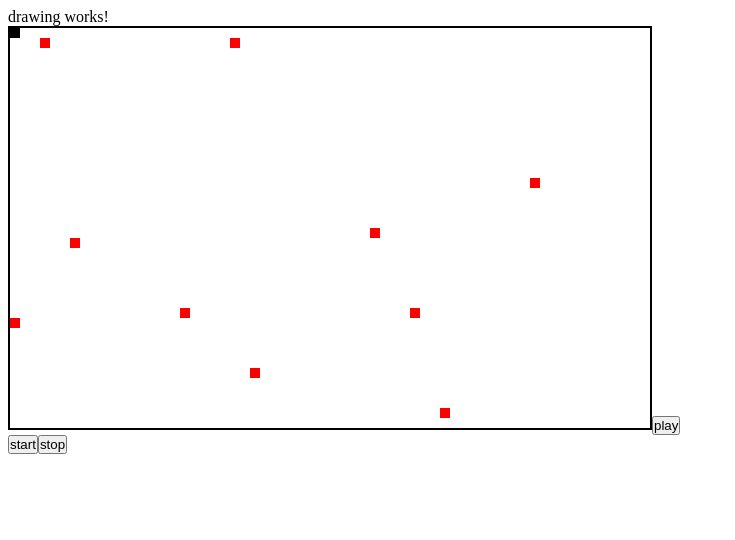
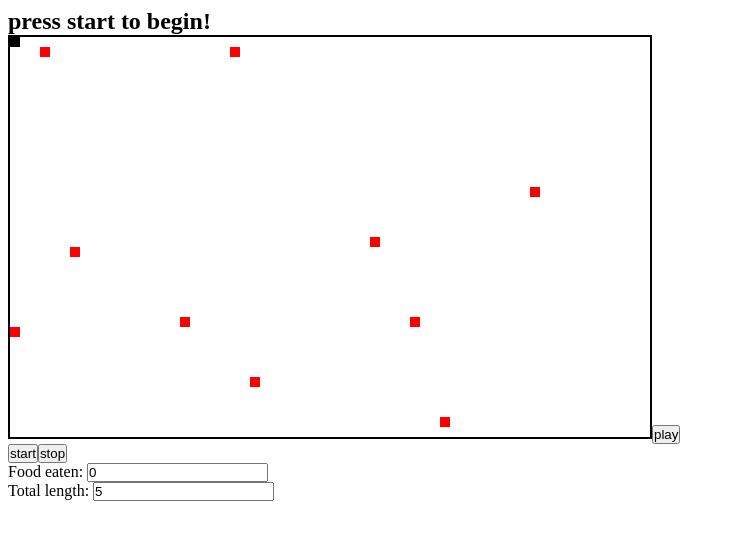
Before and after one commit to immarianaas/snake-bar-frontend, an Angular app: page / in a window 1280 px wide. Shown: the top 540 px of the page, without its empty margins (0-735 px from the left). Built offline with nearby package versions, Linux system fonts and the light colour scheme.

Commit message:
many improvs

```diff
--- a/src/app/app.module.ts
+++ b/src/app/app.module.ts
@@ -5,6 +5,7 @@ import { AppRoutingModule } from './app-routing.module';
 import { AppComponent } from './app.component';
 import { GameComponent } from './game/game.component';
 import { DrawingComponent } from './drawing/drawing.component';
+import { FormsModule } from '@angular/forms';
 
 @NgModule({
   declarations: [
@@ -14,7 +15,8 @@ import { DrawingComponent } from './drawing/drawing.component';
   ],
   imports: [
     BrowserModule,
-    AppRoutingModule
+    AppRoutingModule,
+    FormsModule
   ],
   providers: [],
   bootstrap: [AppComponent]
--- a/src/app/drawing/drawing.component.html
+++ b/src/app/drawing/drawing.component.html
@@ -1,4 +1,8 @@
-<p>drawing works!</p>
+<h2 *ngIf="this.pause">stopped</h2>
+<h2 *ngIf="this.running">playing</h2>
+<h2 *ngIf="this.isGameover">game over c':</h2>
+
+<h2 *ngIf="!this.pause&&!this.running&&!this.isGameover">press start to begin!</h2>
 
 <canvas tabindex=1 #canv focus (keydown)="animateDirection($event.keyCode)"></canvas>
 <button (click)="animate()" (keypress)="animate()" (focus)="log()">play</button>
@@ -6,3 +10,16 @@
 <br />
 <button (click)="start()">start</button>
 <button (click)="stop()">stop</button>
+
+<br />
+<label>Food eaten: </label>
+<input type="number" [(ngModel)]="this.snake.foodeaten" />
+
+<br />
+<label>Total length: </label>
+<input type="number" [(ngModel)]="this.snake.maxlen" />
+
+<!--
+
+    [(ngModel)]="this.snake.foodeten"
+-->
--- a/src/app/drawing/drawing.component.ts
+++ b/src/app/drawing/drawing.component.ts
@@ -1,4 +1,6 @@
 import { Component, ElementRef, OnInit, ViewChild } from '@angular/core';
+import { FormsModule } from '@angular/forms';
+
 import { Square } from './square';
 import { Canvas } from '../canvas';
 import { Direction, GameKey } from '../enums';
@@ -7,6 +9,7 @@ import { Grid } from '../grid';
 import { Snake } from '../snake';
 import { Direct } from 'protractor/built/driverProviders';
 import { Food } from '../food';
+import { Observable } from 'rxjs';
 
 
 @Component({
@@ -22,8 +25,9 @@ export class DrawingComponent implements OnInit {
   canvas!: Canvas;
   grid!: Grid;
 
-  private snake!: Snake;
+  public  snake!: Snake;
   private food!: Food;
+
 
   //private ctx!: CanvasRenderingContext2D;
 
@@ -35,11 +39,16 @@ export class DrawingComponent implements OnInit {
     if (!c || !(c instanceof CanvasRenderingContext2D)) throw new Error('canvas context error');
     this.ctx = c;
     */
-   this.canvas = new Canvas(this.canv.nativeElement);
-   this.grid = new Grid(this.canv.nativeElement);
+   this.setup();
+  }
 
-   this.snake = new Snake(this.grid, new Position(0,0));
-   this.food = new Food(this.grid, 10);
+  setup() : void {
+    this.canvas = new Canvas(this.canv.nativeElement);
+    this.grid = new Grid(this.canv.nativeElement);
+
+    this.food = new Food(this.grid, 10);
+    this.snake = new Snake(this.grid, new Position(0,0, 'black'), this.food, this);
+
   }
 
 
@@ -88,19 +97,41 @@ export class DrawingComponent implements OnInit {
 
   }
 
-  private running: boolean = false;
+  public running: boolean = false;
+  public pause: boolean = false;
+  public isGameover: boolean = false;
 
   start(): void {
     this.canv.nativeElement.focus();
 
     if (this.running) return;
+
+    if (!this.pause) this.setup();
     this.snake.start();
     this.running = true;
+    this.isGameover=false;
+
+
   }
+
 
   stop(): void {
     this.running = false;
+    this.pause = true;
     this.snake.stop();
+  }
+
+  restart(): void {
+    this.running = false;
+    this.pause = false;
+    this.start();
+
+  }
+
+  public gameover(): void {
+    this.running = false;
+    this.pause = false;
+    this.isGameover = true;
   }
 
   /*
--- a/src/app/food.ts
+++ b/src/app/food.ts
@@ -7,14 +7,14 @@ export class Food {
     // private currfood: number;
     private grid: Grid;
 
-    private foodset: Set<Position>;
+    private foodset: Position[];
 
     public constructor(grid: Grid, nfood?: number) {
         if (nfood || nfood && nfood < 0) this.nfood = nfood;
         // this.currfood = 0;
         this.grid = grid;
 
-        this.foodset = new Set<Position>();
+        this.foodset = [];
 
         this.initialSpawn();
 
@@ -22,16 +22,56 @@ export class Food {
 
     private initialSpawn(): void {
 
-        while (this.foodset.size < this.nfood) {
+        while (this.foodset.length < this.nfood) {
             const newfoodp : Position = this.getRandomPos();
-            if (this.grid.addFood(newfoodp)) this.foodset.add(newfoodp);
+            if (this.grid.addFood(newfoodp)) this.foodset.push(newfoodp);
         }
     }
 
     private getRandomPos(): Position {
         const y = Math.floor(Math.random() * (NUM_Y+1));
         const x = Math.floor(Math.random() * (NUM_X+1));
-        return new Position(x,y);
+        return new Position(x,y, 'red');
     }
 
+
+    public isFood(p: Position): any {
+        // return this.foodset.has(p);
+        /*
+        return this.foodset.some(function(arrPos) {
+            if (p.equals(arrPos)) return arrPos;
+            else return false;
+        });
+        */
+       var match : any = false;
+       this.foodset.forEach( f => {
+           if (f.equals(p)) match = f;
+       })
+       return match;
+    }
+
+    public ate(p: Position) : void {
+        /*
+        var i : number = 0;
+        var found : number = -1;
+        this.foodset.forEach( elem => {
+            if (elem.equals(p)) {
+                found = i;
+                console.error('entrou')
+            }
+            console.log('hello')
+            i++;
+        });
+        */
+
+        this.foodset = this.foodset.filter(elem => !elem.equals(p));
+        // delete this.foodset[found];
+        console.error(this.foodset.length);
+        // if (ind != -1) delete this.foodset[ind];
+
+        while (this.foodset.length < this.nfood) {
+            const newfoodp : Position = this.getRandomPos();
+            if (this.grid.addFood(newfoodp)) this.foodset.push(newfoodp);
+        }
+    }
 }
--- a/src/app/grid.ts
+++ b/src/app/grid.ts
@@ -28,11 +28,12 @@ export class Grid {
         this.context = ctx;
     }
 
-    fillSquare(p: Position, colour?: string) : void {
+    fillSquare(p: Position) : void {
+        // to remove the arg 'colour'
         this.occupied.add(p);
 
-        if (!colour) colour = 'black';
-
+        const colour = !p.colour ? 'black' : p.colour;
+        // if (!colour) colour = 'black';
         this.context.fillStyle = colour;
 
         this.context.fillRect(p.X*this.edgesize, p.Y*this.edgesize, this.edgesize, this.edgesize);
@@ -44,7 +45,7 @@ export class Grid {
     eraseSquare(p:Position) : void {
         this.occupied.delete(p);
         this.context.clearRect(p.X*this.edgesize, p.Y*this.edgesize, this.edgesize, this.edgesize);
-        console.log('grid eraseSquare() : ' + p);
+        console.log('grid eraseSquare() : ' + this.occupied);
     }
 
     private isFree(p: Position): boolean {
@@ -54,7 +55,7 @@ export class Grid {
     public addFood(p: Position): boolean {
         if (!this.isFree(p)) return false;
 
-        this.fillSquare(p, 'red');
+        this.fillSquare(p);
         return true;
     }
 
--- a/src/app/position.ts
+++ b/src/app/position.ts
@@ -3,11 +3,12 @@ import { NUM_X, NUM_Y } from "./constants";
 export class Position {
     X: number = 0;
     Y: number = 0;
+    colour?: string;
 
-
-    constructor(x: number, y: number) {
+    constructor(x: number, y: number, c?: string) {
         this.setX(x);
         this.setY(y);
+        this.colour = c;
     }
 
     public setX(x: number) {
@@ -18,6 +19,10 @@ export class Position {
     public setY(y: number) {
         this.Y = y % NUM_Y;
         if (this.Y<0) this.Y = NUM_Y + this.Y;
+    }
+
+    public setColour(c: string) {
+        this.colour = c;
     }
 
     static copy(pos:Position) {
--- a/src/app/snake.ts
+++ b/src/app/snake.ts
@@ -1,6 +1,8 @@
 import { THIS_EXPR } from "@angular/compiler/src/output/output_ast";
 import { Direct } from "protractor/built/driverProviders";
+import { DrawingComponent } from "./drawing/drawing.component";
 import { Direction, GameKey } from "./enums";
+import { Food } from "./food";
 import { Grid } from "./grid";
 import { Position } from "./position";
 
@@ -8,12 +10,20 @@ export class Snake {
     private pos: Position[];
     private dir: Direction;
     private grid: Grid;
-    private maxlen: number; // max len
+    public maxlen: number; // max len
     private sid: any; // setIntervalId
 
     private tempdir: Direction;
+    private food: Food;
 
-    public constructor(grid: Grid, startpos: Position) {
+    private digesting: Position[];
+
+    //private gameover: boolean;
+    private dc: DrawingComponent;
+
+    public foodeaten : number = 0;
+
+    public constructor(grid: Grid, startpos: Position, food: Food, dc : DrawingComponent) {
         this.pos = [startpos];
         this.dir = Direction.NONE;
         this.tempdir = Direction.NONE;
@@ -26,7 +36,14 @@ export class Snake {
         this.grid = grid;
         this.grid.fillSquare(startpos);
 
+        this.food = food;
+        this.digesting = [];
+
+        // this.gameover = false;
+        this.dc = dc;
     }
+
+
 
     public start() : void {
         this.sid = setInterval(() => {this.move()}, 200);
@@ -36,6 +53,7 @@ export class Snake {
         if (!this.sid) return;
         clearInterval(this.sid);
     }
+
 
 
 
@@ -49,6 +67,9 @@ export class Snake {
         console.log("snake changeDirection : " + newdir);
     }
 
+
+
+
     private move() : void {
         // is going to move in the direction of _dir_
         // pos[0] is going to have the
@@ -56,10 +77,20 @@ export class Snake {
         this.dir = this.tempdir;
         if (this.dir == Direction.NONE) return;
 
+        /*
+        if (this.growNextIter) {
+            const food_to_be_rem = this.digesting.shift();
+            if (!food_to_be_rem) console.error('error removing food from digested');
+            else this.pos.unshift(food_to_be_rem);
+            this.growNextIter = false;
+        }*/
+
         const currpos = this.pos[0];
-        const newpos = this.getNewPos(currpos);
+        let newpos = this.getNewPos(currpos);
 
         /* check if newpos is food */
+        let foodeaten = this.checkIfAte(newpos)
+        if (foodeaten) newpos = foodeaten;
 
 
         this.grid.fillSquare(newpos);
@@ -75,28 +106,46 @@ export class Snake {
                 return;
             }
 
-            this.grid.eraseSquare(postorem);
+            if (this.digesting[0] && this.digesting[0].equals(postorem)) {
+                // time to grow
+                const food_to_be_rem = this.digesting.shift();
+                if (!food_to_be_rem) console.error('error removing food from digested');
+                else this.pos.push(food_to_be_rem);
+                this.maxlen++;
+            } else this.grid.eraseSquare(postorem);
         }
 
         var col : boolean = this.checkCollision(newpos);
-        if (col) this.stop();
+        if (col) { this.stop(); this.dc.gameover(); }
         /* TODO: SOMETHING CUTE */
-
 
     }
 
+    private checkIfAte(head: Position) : any {
+        const f = this.food.isFood(head)
+        if (!f) return false;
+        this.digesting.push(f);
+        this.foodeaten++;
+        this.food.ate(f);
+        return f;
+    }
+
+
+
+
+
     private checkCollision(head: Position) : boolean {
         // see if snake[0] appears anywhere else..
-        console.log("snake checkCollision() : " + this.pos.lastIndexOf(this.pos[0]))
+        // console.log("snake checkCollision() : " + this.pos.lastIndexOf(this.pos[0]))
 
         //return this.pos.some(this.pos[0].equals);
         return this.pos.slice(1).some(function(arrPos) {
             return head.equals(arrPos);
         });
+        // return this.pos.lastIndexOf(this.pos[0]) > 0;
+    }
 
 
-        // return this.pos.lastIndexOf(this.pos[0]) > 0;
-    }
 
 
     private getNewPos(p: Position): Position {
```
